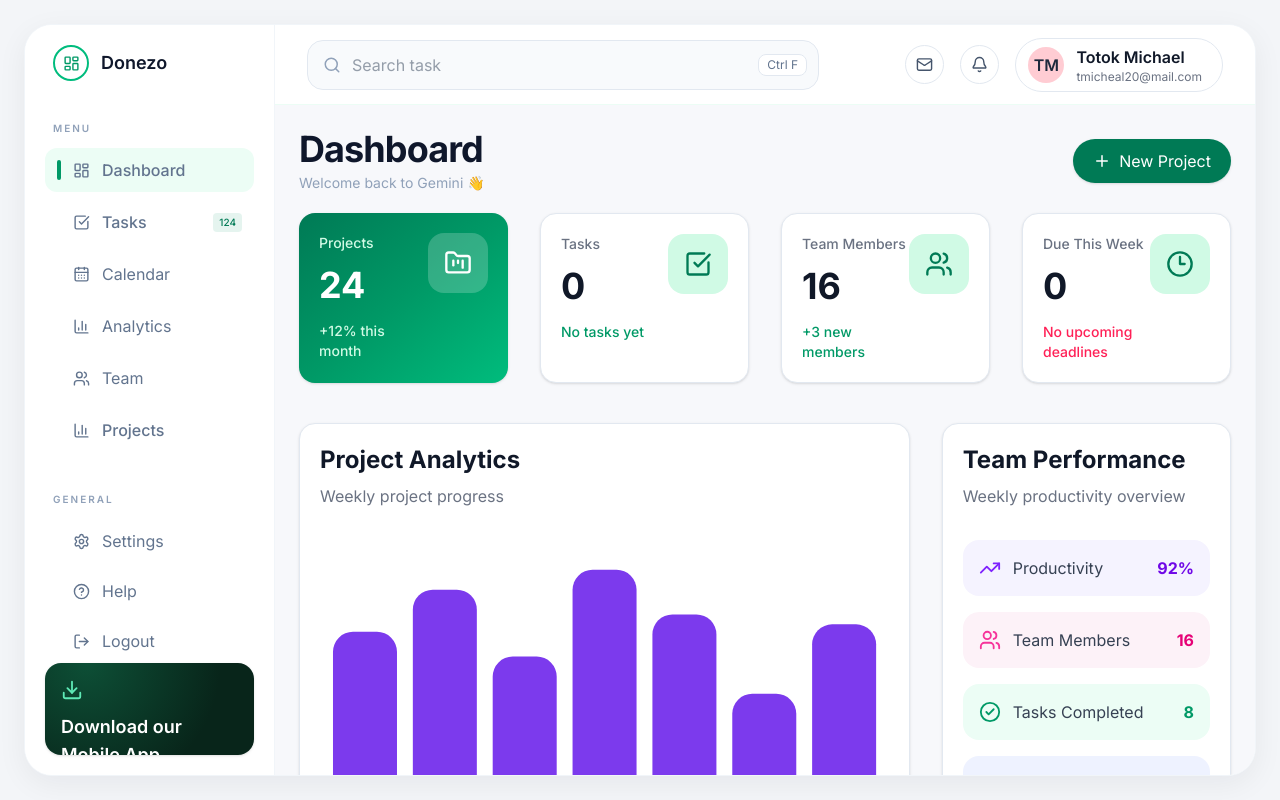
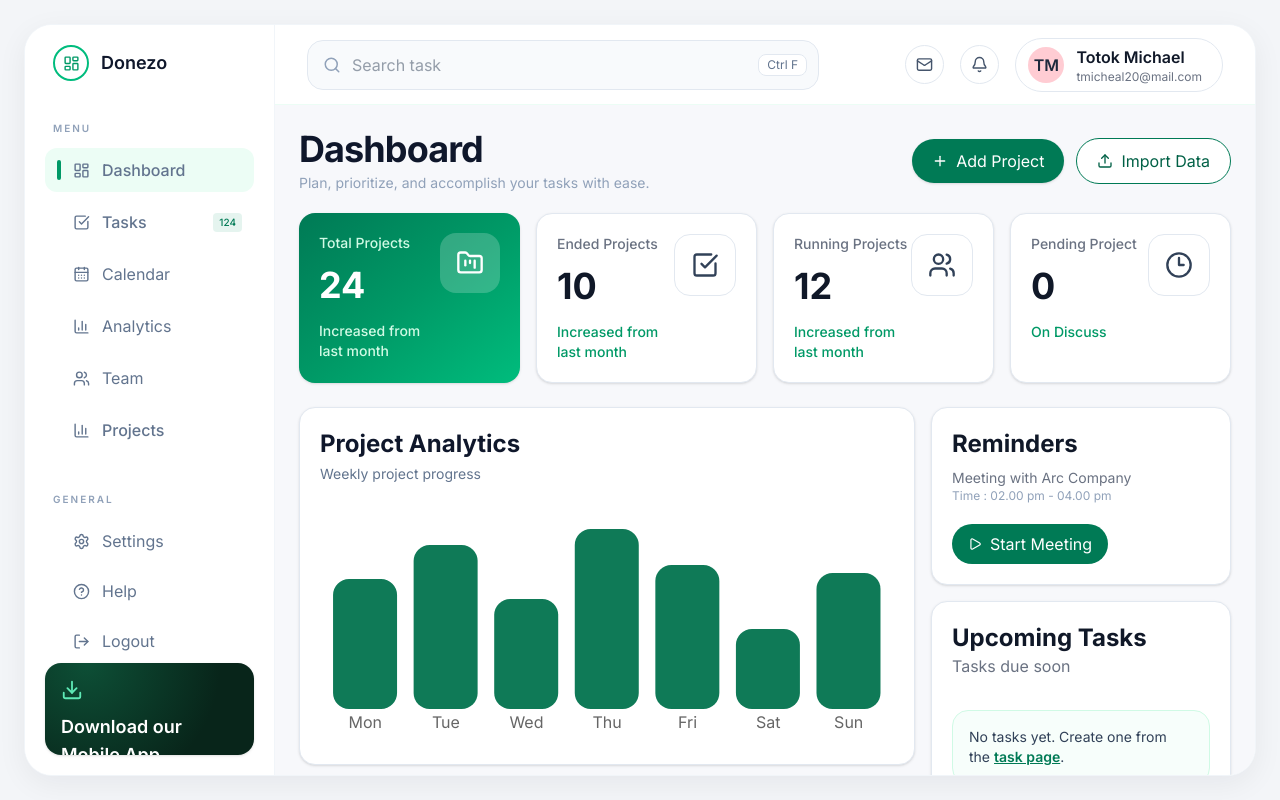
Before and after one commit to qiyaammoodley-droid/project-management-dashboard, a React (Vite) app: page /dashboard in a window 1280 px wide. Built offline with nearby package versions, Linux system fonts and the light colour scheme.

Commit message:
update styling and layout for dashboard components; enhance user experience

```diff
--- a/src/components/dashboard/ProjectAnalytics.tsx
+++ b/src/components/dashboard/ProjectAnalytics.tsx
@@ -19,16 +19,16 @@ const data = [
 
 const ProjectAnalytics = () => {
   return (
-    <Card>
-      <h2 className="text-2xl font-bold text-gray-900">
+    <Card className="border-slate-200">
+      <h2 className="text-2xl font-bold text-slate-900">
         Project Analytics
       </h2>
 
-      <p className="mt-2 text-gray-500">
+      <p className="mt-1 text-sm text-slate-500">
         Weekly project progress
       </p>
 
-      <div className="mt-8 h-72">
+      <div className="mt-5 h-60">
         <ResponsiveContainer width="100%" height="100%">
           <BarChart data={data}>
             <XAxis
@@ -41,8 +41,8 @@ const ProjectAnalytics = () => {
 
             <Bar
               dataKey="progress"
-              radius={[20, 20, 0, 0]}
-              fill="#7C3AED"
+              radius={[16, 16, 16, 16]}
+              fill="#0f7a57"
             />
           </BarChart>
         </ResponsiveContainer>
--- a/src/components/dashboard/RecentProjects.tsx
+++ b/src/components/dashboard/RecentProjects.tsx
@@ -1,6 +1,5 @@
 import {
-  MoreHorizontal,
-  FolderKanban,
+  Plus,
 } from "lucide-react";
 
 import Card from "../ui/Card";
@@ -8,47 +7,48 @@ import Badge from "../ui/Badge";
 
 const projects = [
   {
-    name: "Gemini Dashboard",
-    client: "Internal",
-    progress: 85,
-    status: "In Progress",
-  },
-  {
-    name: "Mobile Banking App",
-    client: "FNB",
+    name: "Alexandra Deff",
+    client: "Working on Github Project Repository",
     progress: 100,
     status: "Completed",
   },
   {
-    name: "E-Commerce Platform",
-    client: "Nike",
+    name: "Edwin Adenike",
+    client: "Working on Integrate User Authentication System",
+    progress: 75,
+    status: "In Progress",
+  },
+  {
+    name: "Isaac Oluwatemiorun",
+    client: "Working on Develop Search and Filter Functionality",
     progress: 40,
     status: "Pending",
   },
   {
-    name: "CRM System",
-    client: "Microsoft",
-    progress: 72,
+    name: "David Oshodi",
+    client: "Working on Responsive Layout for Homepage",
+    progress: 68,
     status: "In Progress",
   },
 ];
 
 const RecentProjects = () => {
   return (
-    <Card>
+    <Card className="border-slate-200">
       <div className="mb-8 flex items-center justify-between">
         <div>
           <h2 className="text-2xl font-bold text-gray-900">
-            Recent Projects
+            Team Collaboration
           </h2>
 
-          <p className="text-gray-500">
-            Latest project activity
+          <p className="text-gray-500 text-sm">
+            Current member tasks
           </p>
         </div>
 
-        <button className="rounded-xl bg-violet-100 p-3 text-violet-700">
-          <FolderKanban size={20} />
+        <button className="inline-flex items-center gap-1 rounded-full border border-slate-300 px-3 py-1.5 text-xs font-medium text-slate-700">
+          <Plus size={14} />
+          Add Member
         </button>
       </div>
 
@@ -56,44 +56,19 @@ const RecentProjects = () => {
         {projects.map((project) => (
           <div
             key={project.name}
-            className="rounded-2xl border border-violet-100 p-5 transition hover:border-violet-300 hover:shadow-md"
+            className="rounded-2xl border border-slate-200 p-4"
           >
             <div className="flex items-start justify-between">
               <div>
-                <h3 className="font-semibold text-gray-900">
+                <h3 className="font-semibold text-gray-900 text-sm">
                   {project.name}
                 </h3>
 
-                <p className="mt-1 text-sm text-gray-500">
+                <p className="mt-1 text-xs text-gray-500">
                   {project.client}
                 </p>
               </div>
 
-              <button>
-                <MoreHorizontal
-                  size={20}
-                  className="text-gray-400"
-                />
-              </button>
-            </div>
-
-            <div className="mt-5">
-              <div className="mb-2 flex justify-between text-sm">
-                <span>Progress</span>
-                <span>{project.progress}%</span>
-              </div>
-
-              <div className="h-3 overflow-hidden rounded-full bg-violet-100">
-                <div
-                  className="h-full rounded-full bg-gradient-to-r from-violet-600 to-pink-500"
-                  style={{
-                    width: `${project.progress}%`,
-                  }}
-                />
-              </div>
-            </div>
-
-            <div className="mt-5">
               <Badge status={project.status as any} />
             </div>
           </div>
--- a/src/components/dashboard/TeamPerformance.tsx
+++ b/src/components/dashboard/TeamPerformance.tsx
@@ -1,61 +1,26 @@
 import {
-  CheckCircle2,
-  Users,
-  FolderKanban,
-  TrendingUp,
+  Play,
 } from "lucide-react";
 
 import Card from "../ui/Card";
 
 const TeamPerformance = () => {
   return (
-    <Card>
+    <Card className="border-slate-200">
       <h2 className="text-2xl font-bold text-gray-900">
-        Team Performance
+        Reminders
       </h2>
 
-      <p className="mt-2 text-gray-500">
-        Weekly productivity overview
+      <p className="mt-2 text-gray-500 text-sm">
+        Meeting with Arc Company
       </p>
+      <p className="text-xs text-slate-400">Time : 02.00 pm - 04.00 pm</p>
 
-      <div className="mt-8 space-y-4">
-        <div className="flex items-center justify-between rounded-2xl bg-violet-50 p-4">
-          <div className="flex items-center gap-3">
-            <TrendingUp className="text-violet-600" size={22} />
-            <span className="text-gray-700">Productivity</span>
-          </div>
-
-          <span className="font-bold text-violet-700">92%</span>
-        </div>
-
-        <div className="flex items-center justify-between rounded-2xl bg-pink-50 p-4">
-          <div className="flex items-center gap-3">
-            <Users className="text-pink-500" size={22} />
-            <span className="text-gray-700">Team Members</span>
-          </div>
-
-          <span className="font-bold text-pink-600">16</span>
-        </div>
-
-        <div className="flex items-center justify-between rounded-2xl bg-emerald-50 p-4">
-          <div className="flex items-center gap-3">
-            <CheckCircle2 className="text-emerald-600" size={22} />
-            <span className="text-gray-700">Tasks Completed</span>
-          </div>
-
-          <span className="font-bold text-emerald-600">8</span>
-        </div>
-
-        <div className="flex items-center justify-between rounded-2xl bg-indigo-50 p-4">
-          <div className="flex items-center gap-3">
-            <FolderKanban className="text-indigo-600" size={22} />
-            <span className="text-gray-700">Projects On Track</span>
-          </div>
-
-          <span className="font-bold text-indigo-700">
-            14 / 18
-          </span>
-        </div>
+      <div className="mt-5">
+        <button className="inline-flex items-center gap-2 rounded-full bg-emerald-700 px-4 py-2 text-sm font-semibold text-white hover:bg-emerald-800">
+          <Play size={14} />
+          Start Meeting
+        </button>
       </div>
     </Card>
   );
--- a/src/components/ui/StatCard.tsx
+++ b/src/components/ui/StatCard.tsx
@@ -20,7 +20,7 @@ const StatCard = ({
 }: StatCardProps) => {
   return (
     <Card
-      className={`transition-all duration-300 hover:-translate-y-1 hover:shadow-2xl ${
+      className={`transition-all duration-300 ${
         featured
           ? "border-0 bg-gradient-to-br from-emerald-700 via-emerald-600 to-emerald-500 text-white"
           : "bg-white"
@@ -61,7 +61,7 @@ const StatCard = ({
           className={`rounded-2xl p-4 ${
             featured
               ? "bg-white/20 text-white"
-              : "bg-emerald-100 text-emerald-700"
+              : "border border-slate-200 bg-white text-slate-700"
           }`}
         >
           {icon}
--- a/src/pages/Dashboard.tsx
+++ b/src/pages/Dashboard.tsx
@@ -4,8 +4,8 @@ import {
   Users,
   Clock3,
   Plus,
+  Upload,
 } from "lucide-react";
-import { useMemo } from "react";
 
 import MainLayout from "../layouts/MainLayout";
 import PageHeader from "../components/ui/PageHeader";
@@ -21,73 +21,64 @@ import TeamPerformance from "../components/dashboard/TeamPerformance";
 const Dashboard = () => {
   const { tasks } = useTasks();
 
-  const dueThisWeek = useMemo(() => {
-    const now = new Date();
-    const weekFromNow = new Date();
-    weekFromNow.setDate(now.getDate() + 7);
-
-    return tasks.filter((task) => {
-      if (!task.dueDate) {
-        return false;
-      }
-
-      const due = new Date(task.dueDate);
-      return due >= now && due <= weekFromNow;
-    }).length;
-  }, [tasks]);
-
   return (
     <MainLayout>
       <PageHeader
         title="Dashboard"
-        subtitle="Welcome back to Gemini 👋"
+        subtitle="Plan, prioritize, and accomplish your tasks with ease."
         action={
-          <Button>
-            <Plus size={18} />
-            New Project
-          </Button>
+          <div className="flex items-center gap-3">
+            <Button>
+              <Plus size={16} />
+              Add Project
+            </Button>
+            <Button variant="outline">
+              <Upload size={16} />
+              Import Data
+            </Button>
+          </div>
         }
       />
 
-      <section className="grid gap-8 sm:grid-cols-2 xl:grid-cols-4">
+      <section className="grid gap-4 sm:grid-cols-2 xl:grid-cols-4">
         <StatCard
           featured
-          title="Projects"
+          title="Total Projects"
           value="24"
-          change="+12% this month"
+          change="Increased from last month"
           icon={<FolderKanban size={28} />}
         />
 
         <StatCard
-          title="Tasks"
-          value={tasks.length}
-          change={tasks.length ? "Live task count" : "No tasks yet"}
+          title="Ended Projects"
+          value={10}
+          change="Increased from last month"
           icon={<CheckSquare size={28} />}
         />
 
         <StatCard
-          title="Team Members"
-          value="16"
-          change="+3 new members"
+          title="Running Projects"
+          value="12"
+          change="Increased from last month"
           icon={<Users size={28} />}
         />
 
         <StatCard
-          title="Due This Week"
-          value={dueThisWeek}
-          change={dueThisWeek ? "Upcoming deadlines" : "No upcoming deadlines"}
-          positive={dueThisWeek > 0}
+          title="Pending Project"
+          value={tasks.length}
+          change={tasks.length ? "Live task count" : "On Discuss"}
+          positive
           icon={<Clock3 size={28} />}
         />
       </section>
 
-      <section className="mt-10 grid gap-8 xl:grid-cols-3">
-        <div className="space-y-8 xl:col-span-2">
+      <section className="mt-6 grid gap-4 xl:grid-cols-3">
+        <div className="space-y-4 xl:col-span-2">
           <ProjectAnalytics />
           <RecentProjects />
         </div>
 
-        <div className="space-y-8">
+        <div className="space-y-4">
           <TeamPerformance />
           <UpcomingTasks />
         </div>
```
